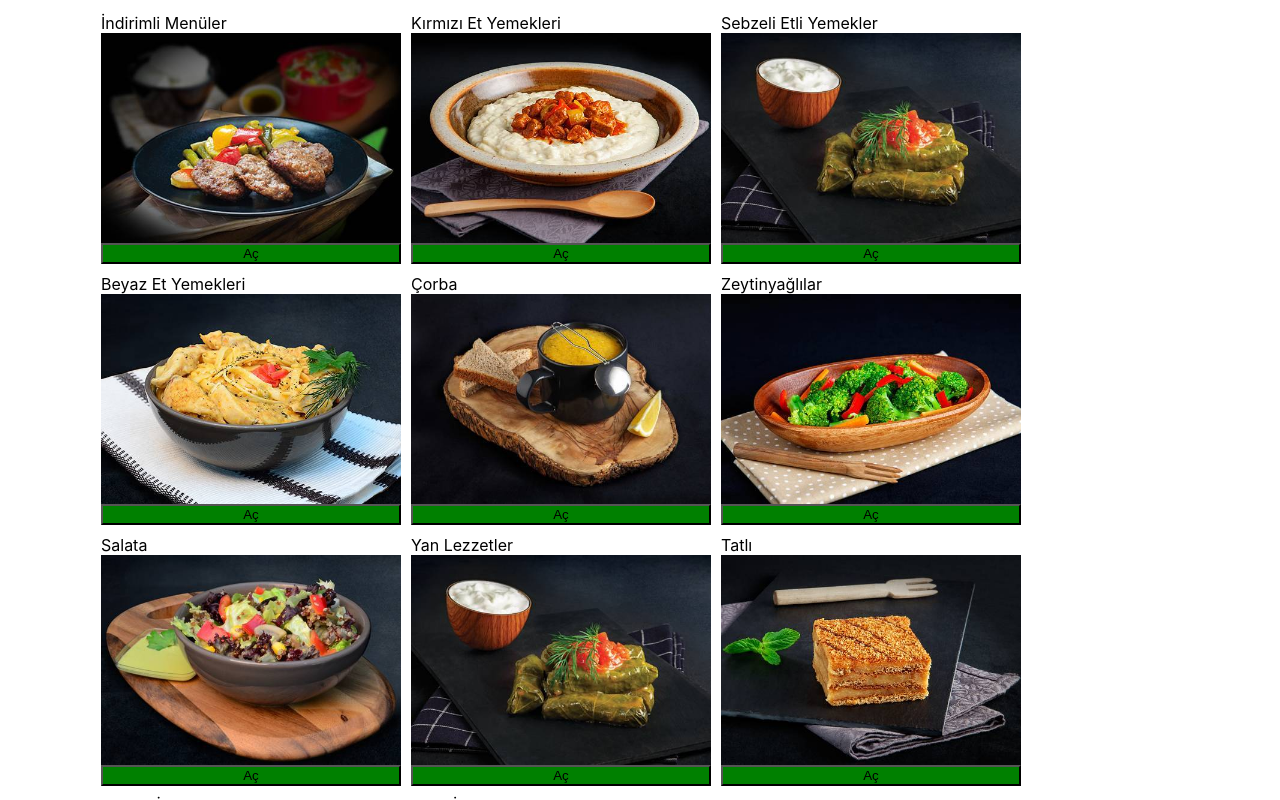
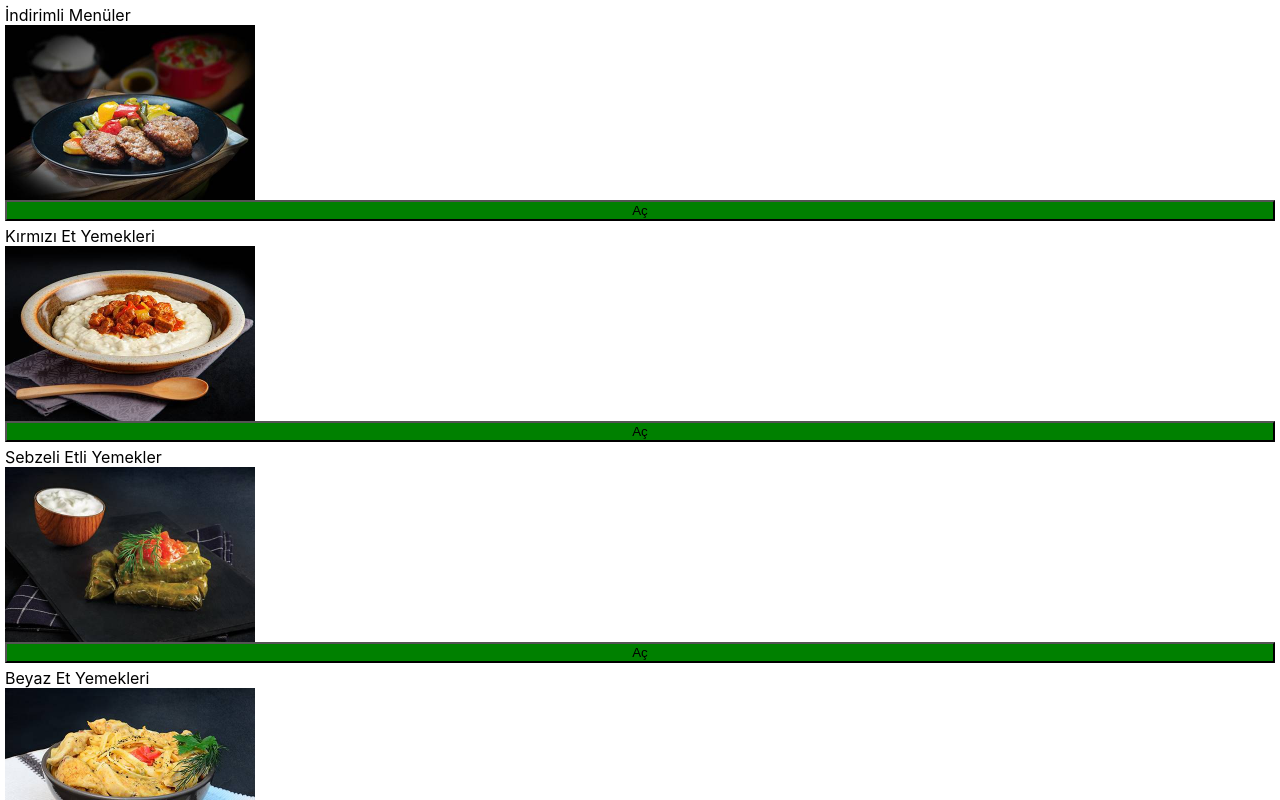
Before and after one commit to gokh4nozturk/meal-box-test, a React (Create React App) app: page / in a window 1280 px wide. Shown: the top 800 px of the page. Built offline with nearby package versions, Linux system fonts and the light colour scheme.

Commit message:
improvements

```diff
--- a/src/App.js
+++ b/src/App.js
@@ -5,19 +5,10 @@ import styled from "styled-components";
 import MainMenu from "./components/Products/MainMenu";
 import SubMenu from "./components/Products/SubMenu";
 
-const MainWrapper = styled.div`
-  display: flex;
-  flex-wrap: wrap;
-  max-width: 85%;
-  margin: 0 auto;
-  margin-top: 0.5rem;
-`;
-
 function App() {
   const [menuler, setMenuler] = useState([]);
   const [subCategories, setSubCategories] = useState([]);
   const [filters, setFilter] = useState([]);
-  const [menu, setMenu] = useState([]);
 
   useEffect(() => {
     const [mainMenu, ...categories] = data.menus;
@@ -25,23 +16,8 @@ function App() {
     setSubCategories(categories);
   }, []);
 
-  // const filteredMenus = useMemo(() => {
-  //   if (filters.length > 0) {
-  //     //category.length > -1
-  //     return subCategories.filter((category) => {
-  //       menu.push(category.items);
-  //     });
-  //   }
-  //   return [];
-  // }, [filters, subCategories]);
-
   const selectSubCategory = (items) => {
     const { subMenus = [] } = items;
-    //benim denemek için eklediğim kısım
-    console.log(subMenus.length); //Çıktısı : 5
-    subMenus.lenght > 0 ? console.log("okay") : console.log("false"); //Çıktısı : false
-
-    // if (subMenus.lenght > 0)
     setFilter(subMenus);
     // add to cart
     alert(items.name, items.prices);
@@ -57,7 +33,7 @@ function App() {
   }, [filters, subCategories]);
 
   return (
-    <MainWrapper>
+    <div>
       {menuler.map((item) => {
         // buraya category component
         return (
@@ -65,7 +41,7 @@ function App() {
         );
       })}
       <SubMenu menu={filteredItems} onSelect={(item) => alert(item)} />
-    </MainWrapper>
+    </div>
   );
 }
 
--- a/src/components/Products/MainMenu.js
+++ b/src/components/Products/MainMenu.js
@@ -7,7 +7,7 @@ const MainMenu = ({ menu, onSelect, ...item }) => {
     <div>
       <AnaMenu className="ana-menu">
         <div className="caption">{item.name}</div>
-        <img width="300px" src={item.image} alt={item.caption} />
+        <img width="250px" src={item.image} alt={item.caption} />
         <OpenButton
           onClick={() => {
             setToggle(!toggle);
--- a/src/components/Style/index.js
+++ b/src/components/Style/index.js
@@ -23,7 +23,7 @@ export const Card = styled.div`
     text-align: center;
   }
   .menu-img {
-    width: 300px;
+    width: 250px;
   }
 `;
 
```
